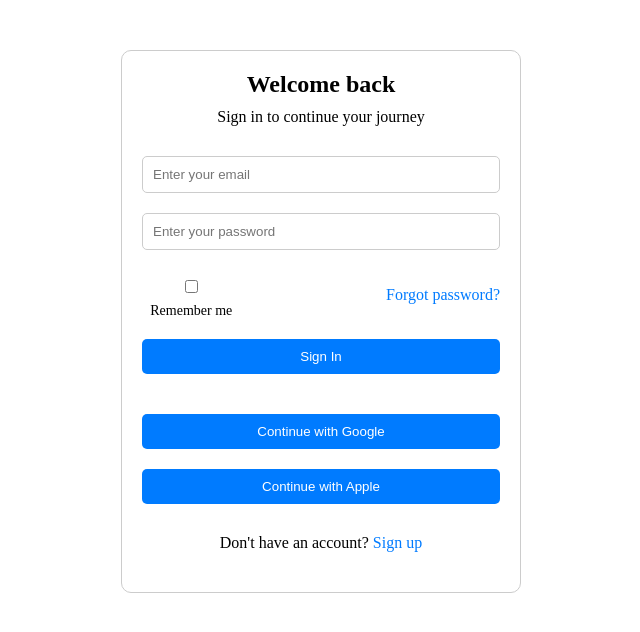
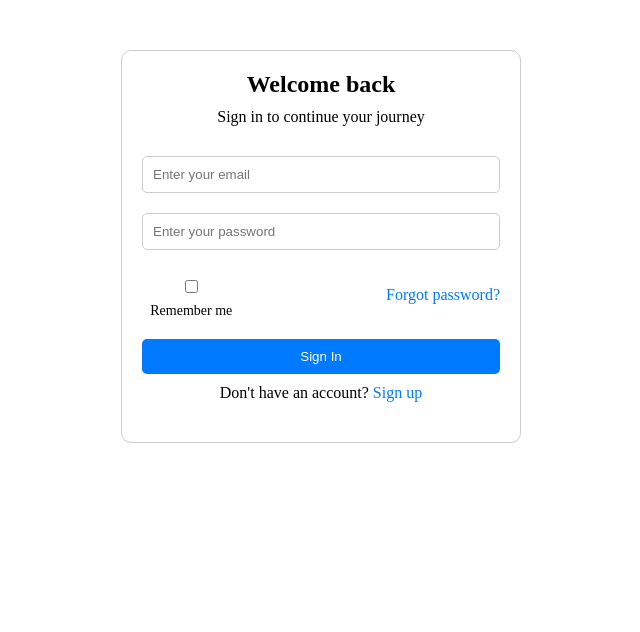
Before and after one commit to DrNeel11/Ezhealth, a React (Vite) app: page / in a window 1280 px wide. Shown: the top 632 px of the page, without its empty margins (319-959 px from the left). Built offline with nearby package versions, Linux system fonts and the light colour scheme.

Commit message:
Removed sign in with google or apple

```diff
--- a/package.json
+++ b/package.json
@@ -8,6 +8,7 @@
   ],
   "main": "src/index.jsx",
   "dependencies": {
+    "firebase": "^11.2.0",
     "react": "18.0.0",
     "react-dom": "18.0.0",
     "react-router-dom": "^7.1.5"
--- a/src/App.jsx
+++ b/src/App.jsx
@@ -3,6 +3,7 @@ import { BrowserRouter as Router, Routes, Route } from 'react-router-dom';
 import Signup from './components/Signup';
 import SignIn from './components/SignIn';
 import ForgotPassword from './components/Forgotpassword';
+
 
 function App() {
   return (
--- a/src/components/SignIn.css
+++ b/src/components/SignIn.css
@@ -58,17 +58,7 @@
     background-color: #0056b3;
   }
 
-  .social-buttons {
-    margin: 20px 0;
-  }
 
-  .google-btn {
-    background-color: #db4437;
-  }
-
-  .apple-btn {
-    background-color: #000;
-  }
 
   .signin-container span {
     color: #007bff;
--- a/src/components/SignIn.jsx
+++ b/src/components/SignIn.jsx
@@ -57,10 +57,7 @@ const SignIn = () => {
         </div>
         <button type="submit">Sign In</button>
       </form>
-      <div className="social-buttons">
-        <button className="google-btn">Continue with Google</button>
-        <button className="apple-btn">Continue with Apple</button>
-      </div>
+
       <p>Don't have an account? <span onClick={() => navigate('/signup')}>Sign up</span></p>
     </div>
   );
--- a/src/components/Signup.css
+++ b/src/components/Signup.css
@@ -44,18 +44,6 @@
   background-color: #0056b3;
 }
 
-.social-buttons {
-  margin: 20px 0;
-}
-
-.google-btn {
-  background-color: #db4437;
-}
-
-.apple-btn {
-  background-color: #000;
-}
-
 .signup-container a {
   color: #007bff;
   text-decoration: none;
--- a/src/components/Signup.jsx
+++ b/src/components/Signup.jsx
@@ -72,10 +72,6 @@ const Signup = () => {
         </label>
         <button type="submit">Create account</button>
       </form>
-      <div className="social-buttons">
-        <button className="google-btn">Continue with Google</button>
-        <button className="apple-btn">Continue with Apple</button>
-      </div>
       <p>Already have an account? <span onClick={handleSignInClick}>Sign in</span></p>
     </div>
   );
```
Also changed, not shown: 1 other file (tests, documents, lock files or other folders).
